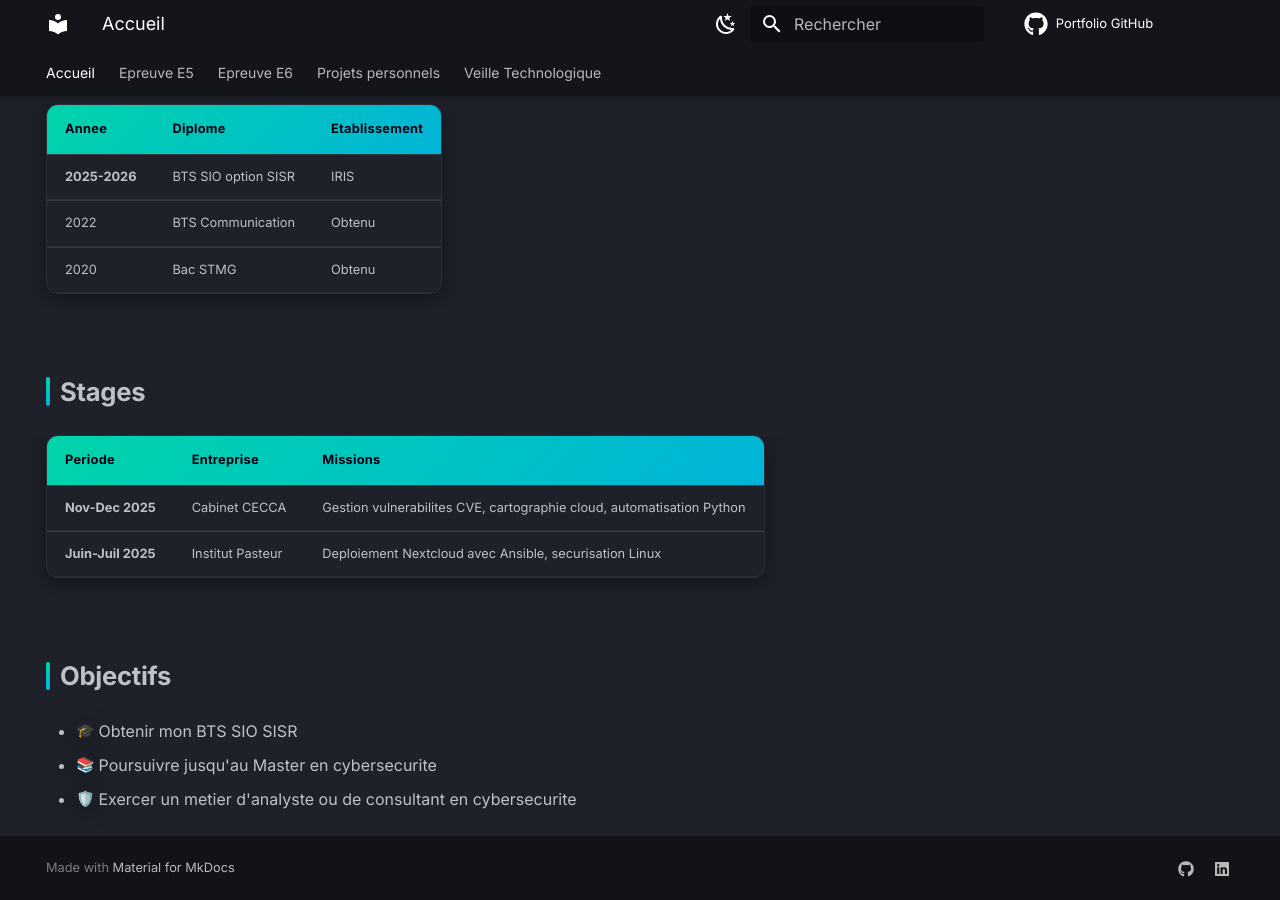
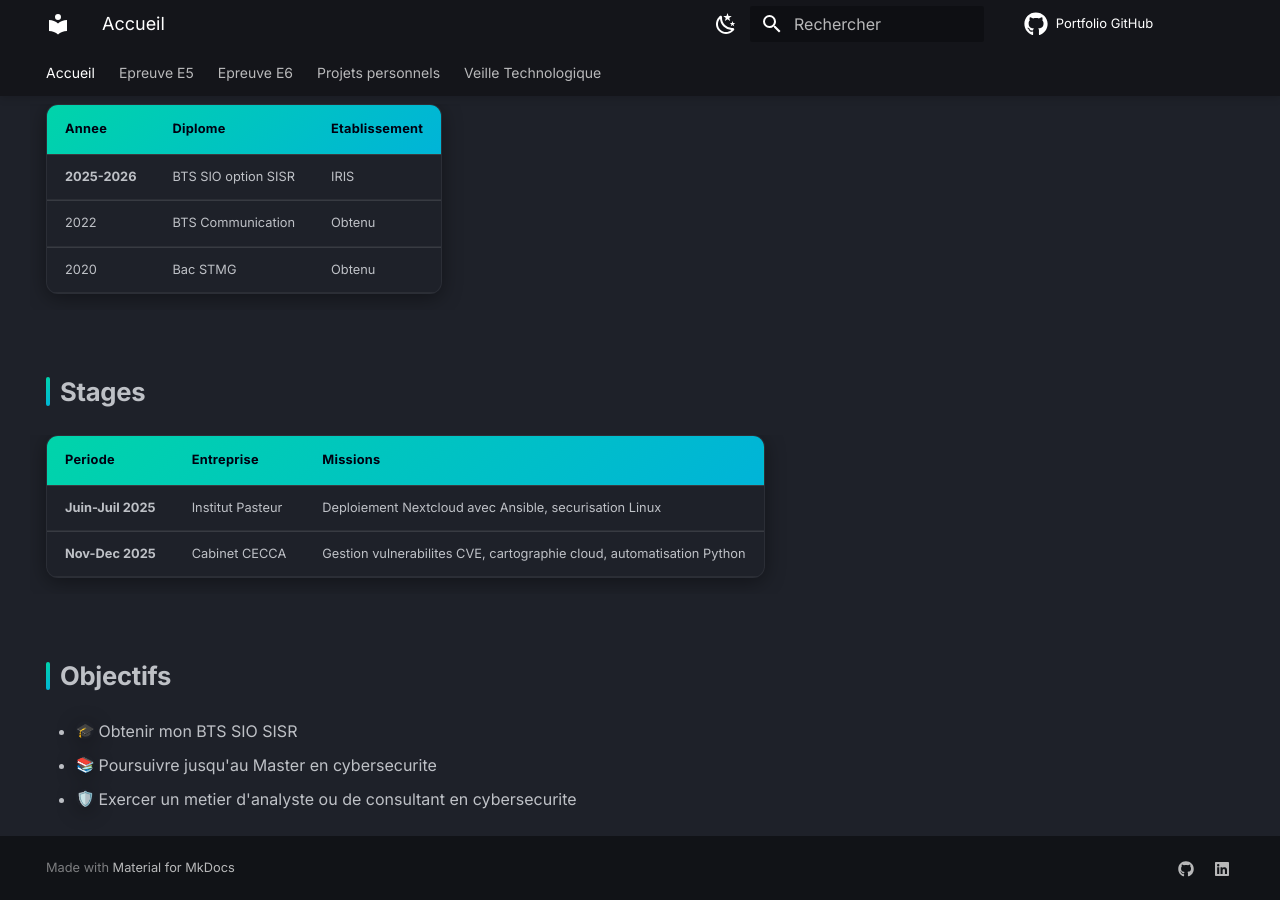
Before and after one commit to hnrio1/Portefolio-Sisr-, an MkDocs documentation site: the page built from docs/index.md, in a window 1280 px wide and 900 px high, scrolled down 1719 px. Built offline with MkDocs 1.6.1 and Material for MkDocs 9.7.7, drawn with Linux system fonts in a browser that asks for light colours; emoji names are drawn with the system emoji font; comment, search, counter and statistics services are not loaded.

```diff
--- a/docs/index.md
+++ b/docs/index.md
@@ -96,8 +96,8 @@ Etudiant en 2e annee de **BTS SIO option SISR**, je me prepare activement a mon
 
 | Periode | Entreprise | Missions |
 |---------|------------|----------|
+| **Juin-Juil 2025** | Institut Pasteur | Deploiement Nextcloud avec Ansible, securisation Linux |
 | **Nov-Dec 2025** | Cabinet CECCA | Gestion vulnerabilites CVE, cartographie cloud, automatisation Python |
-| **Juin-Juil 2025** | Institut Pasteur | Deploiement Nextcloud avec Ansible, securisation Linux |
 
 ## Objectifs
 
```
